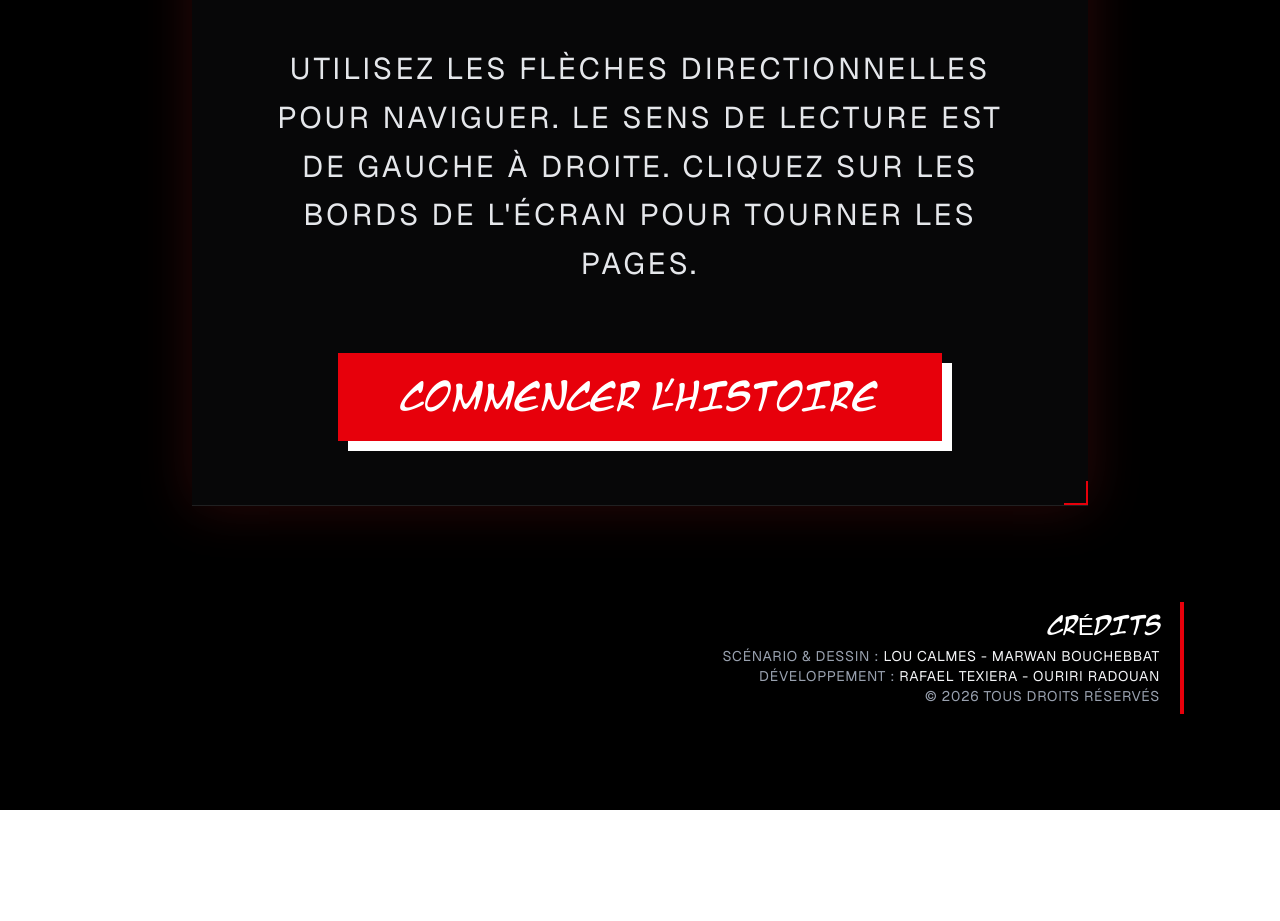
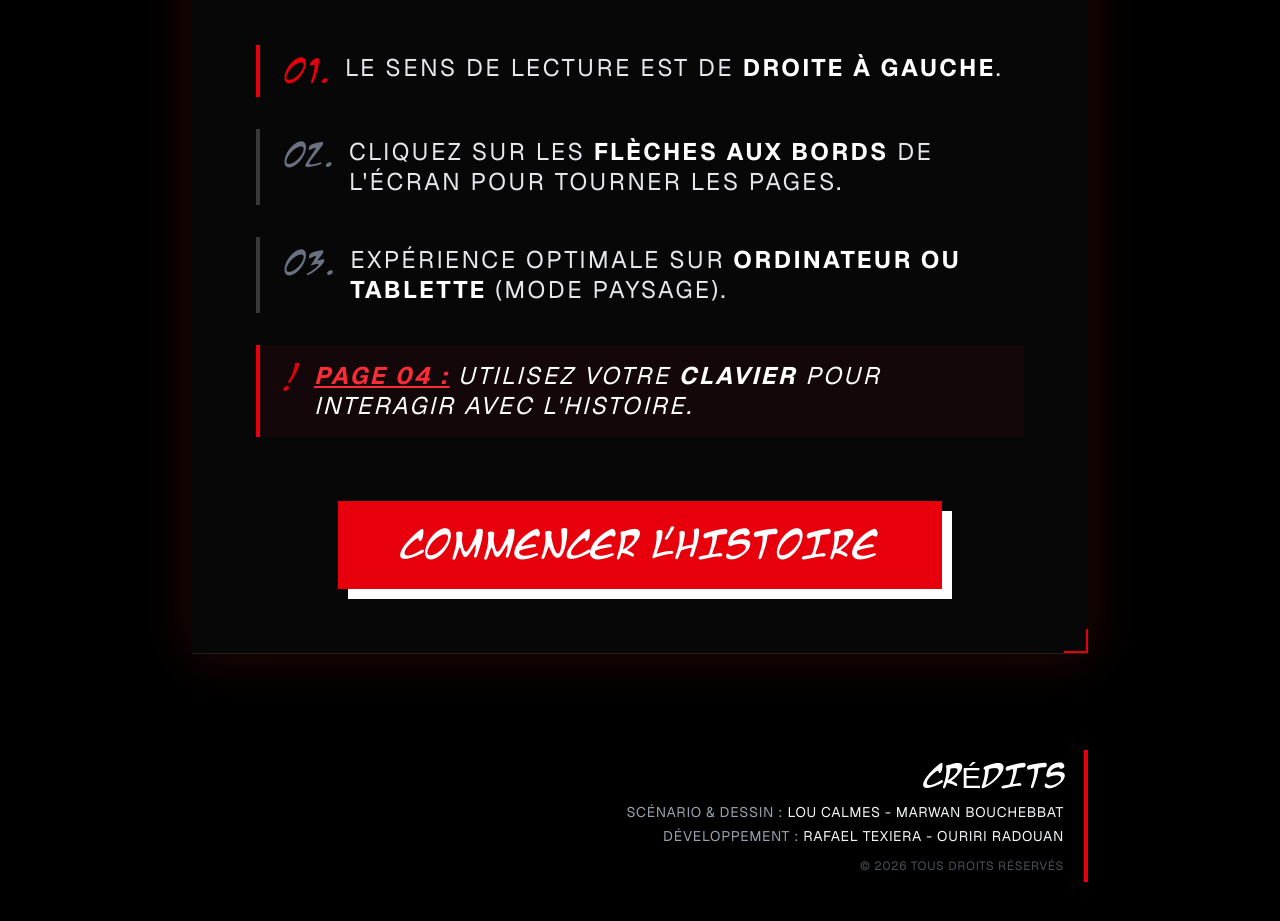
Before and after one commit to Rteix05/SAE402---BD-interactive, a Next.js app: page / in a window 1280 px wide. Shown: the part 1160-2081 px from the top of the page. Before the commit the page ends 1970 px from the top, so only its background shows below. Built offline with nearby package versions, Linux system fonts and the light colour scheme.

Commit message:
Fix son et ajout credit

```diff
--- /dev/null
+++ b/app/credits/page.tsx
@@ -0,0 +1,110 @@
+"use client";
+import Link from 'next/link';
+import { motion } from 'framer-motion';
+
+export default function Credits() {
+    return (
+        <main className="relative w-full min-h-screen bg-black text-white overflow-hidden font-sans selection:bg-red-600">
+            {/* EFFET DE GRAIN / TEXTURE MANGA */}
+            <div className="absolute inset-0 opacity-10 pointer-events-none bg-[url('https://www.transparenttextures.com/patterns/stardust.png')]"></div>
+
+            <div className="relative z-10 max-w-6xl mx-auto px-8 py-20">
+
+                {/* TITRE PRINCIPAL STYLE JAPONAIS */}
+                <motion.div
+                    className="flex flex-col items-center mb-24"
+                    initial={{ opacity: 0, y: -30 }}
+                    animate={{ opacity: 1, y: 0 }}
+                >
+                    <h1 className="text-7xl md:text-9xl font-manga text-red-600 tracking-tighter">CRÉDITS</h1>
+
+                </motion.div>
+
+                {/* GRILLE DES RÔLES */}
+                <div className="grid grid-cols-1 md:grid-cols-2 gap-y-20 gap-x-12">
+
+                    {/* SECTION VISUELLE - LE PHOTOMONTAGE */}
+                    <motion.section
+                        className="space-y-6 border-l-2 border-red-600 pl-8"
+                        initial={{ opacity: 0, x: -50 }}
+                        whileInView={{ opacity: 1, x: 0 }}
+                        viewport={{ once: true }}
+                    >
+                        <h2 className="text-3xl font-manga text-white italic">VISUELS & PHOTOGRAPHIE</h2>
+                        <div className="space-y-4 text-gray-400 uppercase tracking-widest text-sm md:text-base leading-relaxed">
+                            <p><span className="text-red-500 font-bold">Concept :</span> Basé sur l'univers de <span className="text-white">Naruto (Masashi Kishimoto)</span></p>
+                            <p><span className="text-red-500 font-bold">Photographie :</span> Prises de vues réelles réalisées par nos soins</p>
+                            <p><span className="text-red-500 font-bold">Post-Production :</span> Photomontage & Édition avancée via <span className="text-blue-400">Adobe Photoshop</span></p>
+                            <p className="text-xs italic lowercase opacity-60">Chaque décor et personnage a été méticuleusement intégré pour fusionner le réel et la fiction.</p>
+                        </div>
+                    </motion.section>
+
+                    {/* SECTION AUDIO - SOUND DESIGN */}
+                    <motion.section
+                        className="space-y-6 border-l-2 border-white/20 pl-8"
+                        initial={{ opacity: 0, x: 50 }}
+                        whileInView={{ opacity: 1, x: 0 }}
+                        viewport={{ once: true }}
+                    >
+                        <h2 className="text-3xl font-manga text-white italic">SOUND DESIGN</h2>
+                        <div className="space-y-4 text-gray-400 uppercase tracking-widest text-sm md:text-base leading-relaxed">
+                            <p><span className="text-red-500 font-bold">Samples :</span> Tirés de l'animé original</p>
+                            <p><span className="text-red-500 font-bold">Onomatopées :</span> Créations sonores & mixage maison</p>
+                            <p><span className="text-red-500 font-bold">Ambiance :</span> Réalisation originale pour l'immersion BD</p>
+                        </div>
+                    </motion.section>
+
+                    {/* SECTION DOUBLAGE - LES VOIX */}
+                    <motion.section
+                        className="md:col-span-2 space-y-8 bg-zinc-900/30 p-10 border border-white/5 relative"
+                        initial={{ opacity: 0, y: 50 }}
+                        whileInView={{ opacity: 1, y: 0 }}
+                        viewport={{ once: true }}
+                    >
+                        <div className="absolute -top-4 left-10 bg-red-600 px-4 py-1 font-manga text-xl">CASTING VOIX</div>
+                        <div className="grid grid-cols-1 sm:grid-cols-2 md:grid-cols-4 gap-8 pt-4">
+                            {[
+                                "Rafael Texiera",
+                                "Jeremy Hordé",
+                                "Emmanuel Etsion",
+                                "Lucas Correiras"
+                            ].map((name, index) => (
+                                <div key={index} className="flex flex-col items-center md:items-start">
+                                    <span className="text-white font-bold tracking-tighter text-xl">{name}</span>
+                                    <span className="text-red-600 text-xs font-manga">VOICE ACTOR</span>
+                                </div>
+                            ))}
+                        </div>
+                    </motion.section>
+
+                </div>
+
+                {/* FOOTER & RETOUR */}
+                <div className="mt-32 flex flex-col items-center gap-12">
+                    <Link href="/">
+                        <motion.button
+                            className="relative px-16 py-5 border-2 border-white font-manga text-2xl group overflow-hidden"
+                            whileHover={{ scale: 1.05 }}
+                            whileTap={{ scale: 0.95 }}
+                        >
+                            <span className="relative z-10 group-hover:text-black transition-colors duration-300">RETOUR AU VILLAGE</span>
+                            <div className="absolute inset-0 bg-white translate-x-[-101%] group-hover:translate-x-0 transition-transform duration-300"></div>
+                        </motion.button>
+                    </Link>
+
+                    <p className="text-gray-600 text-[10px] tracking-[0.5em] uppercase">
+                        © 2026 Rafamaru Project - Naruto Fanwork
+                    </p>
+                </div>
+            </div>
+
+            <style jsx global>{`
+                @font-face {
+                    font-family: 'Manga Temple';
+                    src: url('/font/mangati.ttf') format('truetype');
+                }
+                .font-manga { font-family: 'Manga Temple', sans-serif; }
+            `}</style>
+        </main>
+    );
+}
--- a/app/lire/[pageId]/page.tsx
+++ b/app/lire/[pageId]/page.tsx
@@ -9,6 +9,7 @@ import Typewriter from '@/components/Typewriter';
 
 let globalBgm: HTMLAudioElement | null = null;
 let currentBgmSrc: string | null = null;
+let fadeInterval: NodeJS.Timeout | null = null;
 
 const allPagesData: Record<number, {
   overlayMask?: string;
@@ -148,6 +149,8 @@ export default function ComicPage() {
     x: 0, y: 0, rotate: 0, opacity: 1, filter: normalFilter
   }));
 
+
+
   const handleLucasClick = (e: React.MouseEvent) => {
     e.stopPropagation();
     if (lucasDead) return;
@@ -229,24 +232,29 @@ export default function ComicPage() {
   const startBgm = () => {
     const targetBgmSrc = currentPageData.bgm;
 
+    // Si pas de musique pour cette page
     if (!targetBgmSrc) {
       if (globalBgm) {
         smoothVolume(globalBgm, 0, 1000);
-        setTimeout(() => globalBgm?.pause(), 1000);
-        globalBgm = null;
+        setTimeout(() => {
+          if (globalBgm && !currentBgmSrc) globalBgm.pause();
+        }, 1000);
         currentBgmSrc = null;
       }
       return;
     }
 
+    // Si même musique : on continue (juste on remet le volume si baissé)
     if (globalBgm && currentBgmSrc === targetBgmSrc) {
-        if (globalBgm.volume < 0.75) smoothVolume(globalBgm, 0.75, 500);
-        return;
+      if (globalBgm.volume < 0.75) smoothVolume(globalBgm, 0.75, 500);
+      return;
     }
 
+    // Si nouvelle musique : Fade out l'ancienne et start la nouvelle
     if (globalBgm) {
-      smoothVolume(globalBgm, 0, 1000);
-      setTimeout(() => globalBgm?.pause(), 1000);
+      const oldBgm = globalBgm;
+      smoothVolume(oldBgm, 0, 1000);
+      setTimeout(() => oldBgm.pause(), 1000);
     }
 
     const newBgm = new Audio(targetBgmSrc);
@@ -260,7 +268,10 @@ export default function ComicPage() {
   };
 
   useEffect(() => {
+    // Tente de lancer la musique au chargement de la page (si déjà autorisée ou continu)
     startBgm();
+
+    // Pas de cleanup ici pour laisser la musique continuer entre les pages !
   }, [currentPage]);
 
   useEffect(() => {
@@ -311,6 +322,7 @@ export default function ComicPage() {
     setIsLocked(true);
     setIsShaking(true);
 
+    // Remet le volume
     if (globalBgm) smoothVolume(globalBgm, 0.2, 300);
 
     let voiceSrc = "";
@@ -388,15 +400,6 @@ export default function ComicPage() {
       return;
     }
 
-    setShowWarning(false);
-
-    if (visiblePanels < pageData.length) {
-      if (currentPage === 3 && visiblePanels === 0 && pageData[2]?.sfx) {
-        const audio = new Audio(pageData[2].sfx);
-        audio.volume = 1.0;
-        audio.play().catch(e => console.log("Audio error:", e));
-      }
-
       startBgm();
 
       const nextPanel = pageData[visiblePanels];
@@ -414,7 +417,7 @@ export default function ComicPage() {
         voice.volume = 1.0;
         voice.play().catch(e => console.log("Voice Error:", e));
         voice.onended = () => {
-          smoothVolume(bgm, 0.75, 500);
+          if (globalBgm === bgm) smoothVolume(bgm, 0.75, 500);
         };
       }
 
@@ -462,7 +465,6 @@ export default function ComicPage() {
       setTimeout(() => {
         setIsLocked(false);
       }, lockDuration);
-    }
   };
 
   const handleNextPageClick = (e: React.MouseEvent) => {
--- a/app/page.tsx
+++ b/app/page.tsx
@@ -1,10 +1,8 @@
 "use client";
-
 import { useState } from 'react';
 import Link from 'next/link';
 import Image from 'next/image';
 import { motion, AnimatePresence } from 'framer-motion';
-import type { TargetAndTransition } from 'framer-motion';
 
 // --- VARIANTS D'ANIMATION ---
 
@@ -24,19 +22,19 @@ const cloudRevealVariants = {
         transition: {
             duration: 3.5,
             delay: 0.1,
-            ease: "easeInOut" as const,
+            ease: [0.45, 0, 0.55, 1],
         },
     }),
 };
 
 const cloudDriftVariants = {
-    animate: (custom: number): TargetAndTransition => ({
+    animate: (i: number) => ({
         x: ['-20vw', '120vw'],
         transition: {
-            duration: custom % 2 === 0 ? 85 : 110,
-            delay: custom * 2,
+            duration: i % 2 === 0 ? 85 : 110,
+            delay: i * 2,
             repeat: Infinity,
-            ease: "linear" as const,
+            ease: 'linear',
         },
     }),
 };
@@ -70,7 +68,7 @@ export default function Home() {
             `}</style>
 
             {/* --- SECTION 1 : LA COVER --- */}
-            <section className="relative w-full h-screen overflow-hidden">
+            <section className="relative w-full h-dvh overflow-hidden">
 
                 <motion.div
                     className="absolute inset-0 z-0"
@@ -83,8 +81,7 @@ export default function Home() {
                         alt="Rafamaru Cover"
                         fill
                         priority
-                        className="object-cover"
-                        style={{ objectPosition: "bottom" }}
+                        className="object-cover object-bottom"
                     />
 
                     <div className="absolute inset-0 pointer-events-none overflow-hidden z-10">
@@ -145,7 +142,7 @@ export default function Home() {
                         <motion.div
                             initial={{ opacity: 0, x: 50 }}
                             animate={{ opacity: 1, x: 0 }}
-                            // Décalage vers la gauche augmenté (right-32 ou right-48)
+
                             className="absolute top-12 right-24 md:right-158 z-30 flex flex-col items-center gap-2 cursor-pointer group"
                             onClick={scrollToGuide}
                         >
@@ -187,11 +184,56 @@ export default function Home() {
                         GUIDE DE LECTURE
                     </h2>
 
-                    <p className="text-gray-200 text-2xl md:text-3xl leading-relaxed text-center uppercase tracking-widest mb-16 max-w-3xl mx-auto font-sans">
-                        Utilisez les flèches directionnelles pour naviguer.
-                        Le sens de lecture est de gauche à droite.
-                        Cliquez sur les bords de l'écran pour tourner les pages.
-                    </p>
+                    <div className="max-w-3xl mx-auto mb-16 space-y-8">
+                        {/* Chaque ligne est isolée dans une div avec un effet de bordure gauche pour le style */}
+                        <motion.div
+                            className="flex items-start gap-4 border-l-4 border-red-600 pl-6 py-2"
+                            initial={{ x: -20, opacity: 0 }}
+                            whileInView={{ x: 0, opacity: 1 }}
+                            transition={{ delay: 0.2 }}
+                        >
+                            <span className="text-red-600 text-3xl font-manga">01.</span>
+                            <p className="text-gray-200 text-xl md:text-2xl uppercase tracking-widest font-sans leading-tight">
+                                Le sens de lecture est de <span className="text-white font-bold">droite à gauche</span>.
+                            </p>
+                        </motion.div>
+
+                        <motion.div
+                            className="flex items-start gap-4 border-l-4 border-white/20 pl-6 py-2"
+                            initial={{ x: -20, opacity: 0 }}
+                            whileInView={{ x: 0, opacity: 1 }}
+                            transition={{ delay: 0.3 }}
+                        >
+                            <span className="text-gray-500 text-3xl font-manga">02.</span>
+                            <p className="text-gray-200 text-xl md:text-2xl uppercase tracking-widest font-sans leading-tight">
+                                Cliquez sur les <span className="text-white font-bold">flèches aux bords</span> de l'écran pour tourner les pages.
+                            </p>
+                        </motion.div>
+
+                        <motion.div
+                            className="flex items-start gap-4 border-l-4 border-white/20 pl-6 py-2"
+                            initial={{ x: -20, opacity: 0 }}
+                            whileInView={{ x: 0, opacity: 1 }}
+                            transition={{ delay: 0.4 }}
+                        >
+                            <span className="text-gray-500 text-3xl font-manga">03.</span>
+                            <p className="text-gray-200 text-xl md:text-2xl uppercase tracking-widest font-sans leading-tight">
+                                Expérience optimale sur <span className="text-white font-bold">ordinateur ou tablette</span> (mode paysage).
+                            </p>
+                        </motion.div>
+
+                        <motion.div
+                            className="flex items-start gap-4 border-l-4 border-red-600 bg-red-600/5 pl-6 py-4"
+                            initial={{ x: -20, opacity: 0 }}
+                            whileInView={{ x: 0, opacity: 1 }}
+                            transition={{ delay: 0.5 }}
+                        >
+                            <span className="text-red-600 text-3xl font-manga">!</span>
+                            <p className="text-white text-xl md:text-2xl uppercase tracking-widest font-sans leading-tight italic">
+                                <span className="text-red-500 font-bold underline">Page 04 :</span> Utilisez votre <span className="font-bold">clavier</span> pour interagir avec l'histoire.
+                            </p>
+                        </motion.div>
+                    </div>
 
                     <div className="flex justify-center">
                         <Link href="/lire/1">
@@ -211,13 +253,21 @@ export default function Home() {
                     </div>
                 </motion.div>
 
-                <div className="mt-24 w-full flex justify-end">
+                <div className="mt-24 w-full flex justify-end px-8 md:px-24">
                     <div className="text-right border-r-4 border-red-600 pr-5 py-2">
-                        <h3 className="text-white font-manga text-2xl mb-1 tracking-tight">CRÉDITS</h3>
-                        <div className="text-gray-400 text-sm uppercase tracking-wider font-sans">
+                        <Link href="/credits">
+                            <motion.h3
+                                className="text-white font-manga text-3xl mb-2 tracking-tight cursor-pointer hover:text-red-600 transition-colors inline-block"
+                                whileHover={{ x: -10 }}
+                                whileTap={{ scale: 0.95 }}
+                            >
+                                CRÉDITS
+                            </motion.h3>
+                        </Link>
+                        <div className="text-gray-400 text-sm uppercase tracking-wider font-sans space-y-1">
                             <p>Scénario & Dessin : <span className="text-gray-100">LOU CALMES - MARWAN BOUCHEBBAT</span></p>
                             <p>Développement : <span className="text-gray-100">RAFAEL TEXIERA - OURIRI RADOUAN</span></p>
-                            <p>© 2026 TOUS DROITS RÉSERVÉS</p>
+                            <p className="pt-2 opacity-50 text-xs">© 2026 TOUS DROITS RÉSERVÉS</p>
                         </div>
                     </div>
                 </div>
```
